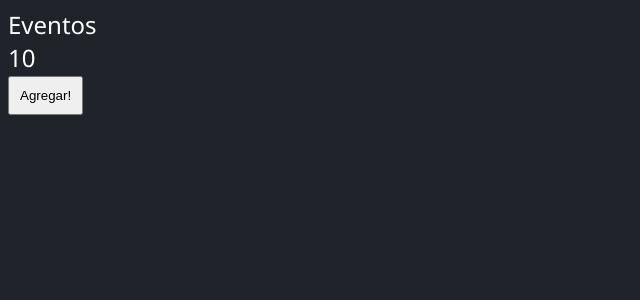
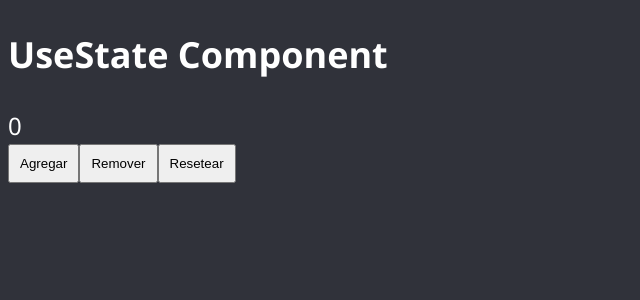
Before and after one commit to Luis-Salinas-SD/react-fernando, a React (Vite) app: page / in a window 1280 px wide. Shown: the top 300 px of the page, without its empty margins (0-640 px from the left). Built offline with nearby package versions, Linux system fonts and the light colour scheme.

Commit message:
Actualizacion hasta el video 47

```diff
--- /dev/null
+++ b/src/1Componente-props/Componente.jsx
@@ -0,0 +1,19 @@
+import React from 'react'
+
+const Componente = ({ cadena, puesto }) => {
+    return (
+        <div>
+            <div>
+                <span>Bienvenido {cadena}, <br /> Especialista en: {puesto}</span>
+            </div>
+        </div>
+    )
+}
+
+//Al componente se le pueden establecer props en caso de que no recibirlos.
+Componente.defaultProps = {
+    cadena: 'Usuario no encontrado',
+    puesto: 'Sin Puesto'
+}
+
+export default Componente
--- a/src/Eventos.jsx
+++ b/src/2Eventos/Eventos.jsx
@@ -1,6 +1,8 @@
 import React from 'react'
 
 const Eventos = ({ valor }) => {
+
+    //función addOne
     const addOne = () => {
         console.log(valor + 1);
     }
@@ -8,7 +10,7 @@ const Eventos = ({ valor }) => {
     return (
         <>
             <div>Eventos</div>
-            <span>{valor}</span> <br />
+            <p>{valor}</p>
             <button onClick={addOne}>Agregar!</button>
         </>
     )
--- /dev/null
+++ b/src/3useState/Cusestatte.jsx
@@ -0,0 +1,38 @@
+import React from 'react'
+import { useState } from 'react';
+
+const Cusestatte = () => {
+    //- Hooks
+    const [valor, setValor] = useState(0);
+
+    const sumar = () => {
+        setValor(valor + 1)
+    }
+    const restar = () => {
+        setValor(valor - 1)
+
+    }
+    const reset = () => {
+        setValor(valor - valor)
+    }
+
+
+    return (
+        <div>
+            <h2>UseState Component</h2>
+            <span>{valor}</span>
+            <br />
+            <button onClick={sumar}>
+                Agregar
+            </button>
+            <button onClick={restar}>
+                Remover
+            </button>
+            <button onClick={reset}>
+                Resetear
+            </button>
+        </div>
+    )
+}
+
+export default Cusestatte
--- a/src/AppComponent.jsx
+++ /dev/null
@@ -1,19 +0,0 @@
-/* function showMessage() {
-    return 'Hola Mundo'
-} */
-const AppComponent = ({ cadena, puesto }) => {
-    //console.log(props.cadena);
-    return (
-        <div>
-            <span>Bienvenido {cadena}, Especialista en: {puesto}</span>
-        </div>
-    )
-}
-
-export default AppComponent
-
-
-AppComponent.defaultProps = {
-    cadena: 'Usuario no encontrado',
-    puesto: 'Sin Puesto'
-}
--- a/src/PropTypess.jsx
+++ /dev/null
@@ -1,16 +0,0 @@
-import PropTypes from "prop-types";
-
-const PropTypess = ({ value }) => {
-    return (
-        <>
-            <h1>PropTypess</h1>
-            <h2>{value}</h2>
-        </>
-
-    )
-}
-export default PropTypess
-
-PropTypess.propTypes = {
-    value: PropTypes.number.isRequired
-}
--- a/src/main.jsx
+++ b/src/main.jsx
@@ -1,17 +1,19 @@
 import React from 'react'
 import ReactDOM from "react-dom/client";
-import AppComponent from "./AppComponent";
-import PropTypess from "./PropTypess";
-import Eventos from "./Eventos";
+//! Importacion de Componentes ⬇️⬇️⬇️⬇️
+import Componente from './1Componente-props/Componente';
 import UserComponent from "./UserComponent";
+import Eventos from "./2Eventos/Eventos";
+import Cusestatte from './3useState/Cusestatte';
 import './style.css';
 
 ReactDOM.createRoot(document.getElementById('root')).render(
     <React.StrictMode>
-        {/* <AppComponent cadena="Luis" puesto="Desarrollo Web" /> */}
-        {/* <PropTypess value={18} /> */}
-        {/* <PropTypess value={66} /> */}
+
+        {/* <Componente /> */}
         {/* <UserComponent nombre="Luis" /> */}
-        <Eventos valor={10} />
+        {/* <Eventos valor={10} /> */}
+        <Cusestatte/>
+
     </React.StrictMode>
 );
--- a/src/style.css
+++ b/src/style.css
@@ -1,9 +1,10 @@
-html body{
-    background-color: #21232A;
+html body {
+    background-color: #30323a;
     color: #FFFFFF;
     font-size: 1.5rem;
     font-family: 'Segoe UI', Tahoma, Geneva, Verdana, sans-serif;
 }
- button{
+
+button {
     padding: 10px;
- }
+}
```
Also changed, not shown: 1 other file (tests, documents, lock files or other folders).
